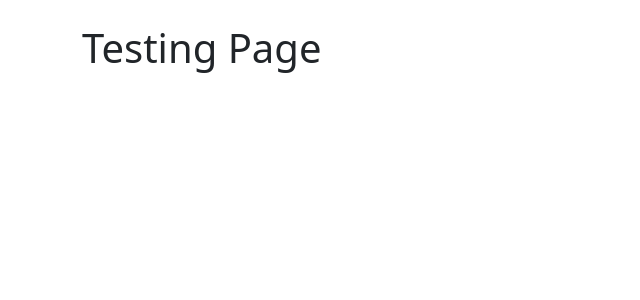
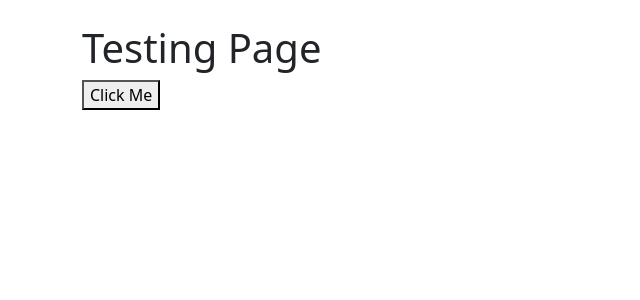
Before and after one commit to vinothsmart/react-redux-dashboard, a React (Create React App) app: page /testing in a window 1280 px wide. Shown: the top 300 px of the page, without its empty margins (0-640 px from the left). Built offline with nearby package versions, Linux system fonts and the light colour scheme.

Commit message:
disbale and text update usig event

```diff
--- a/src/components/pages/Testing.js
+++ b/src/components/pages/Testing.js
@@ -1,9 +1,21 @@
 export const Testing = () => {
+  function handleClickMe(event) {
+    console.log("clicked");
+    // do not use 'this', no dom querying
+    console.log(event.target);
+
+    // event.target.innerText = "Clicked";
+    // disable button
+    event.target.disabled = true;
+    // update button text
+    event.target.innerText = "Clicked";
+  }
   return (
     <>
       <div className="container">
         <div className="py-4">
           <h1> Testing Page</h1>
+          <button onClick={handleClickMe}> Click Me</button>
         </div>
       </div>
     </>
```
